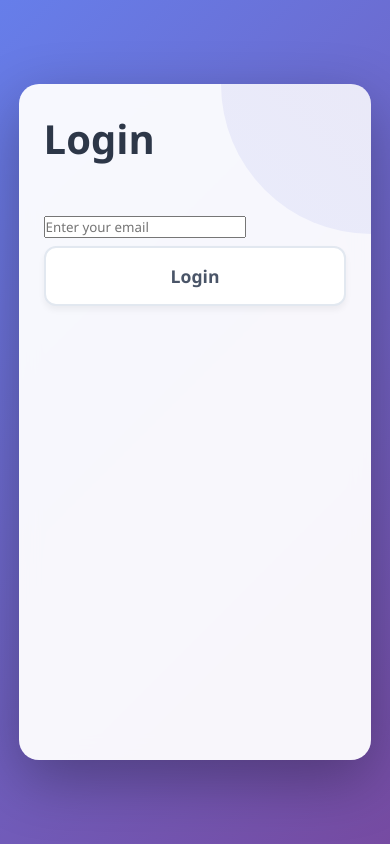
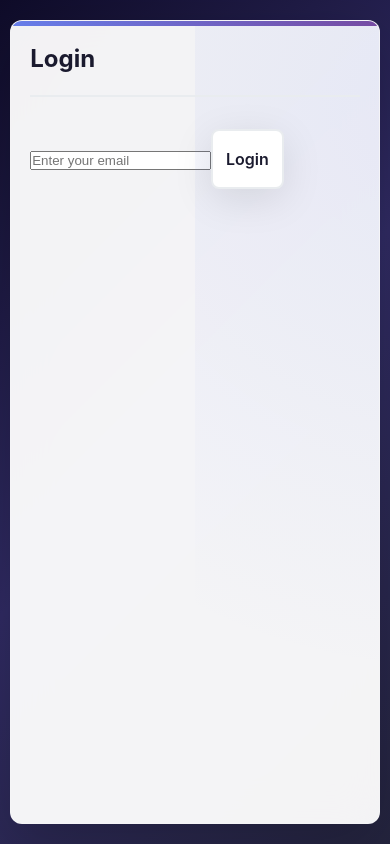
Before and after one commit to Nandan9712/stock-dashboard-frontend, a React app: page / in a window 390 px wide. Built offline with nearby package versions, Linux system fonts and the light colour scheme; the HTML template or start-up script is replaced by a standard one.

Commit message:
update UI

```diff
--- a/src/styles.css
+++ b/src/styles.css
@@ -1,271 +1,413 @@
-/* Modern Reset */
+/* ===== RESET & BASE STYLES ===== */
+:root {
+  --primary: #4361ee;
+  --primary-dark: #3a56d4;
+  --secondary: #7209b7;
+  --accent: #4cc9f0;
+  --success: #4bb543;
+  --danger: #ff4757;
+  --warning: #ffa502;
+  --dark: #1a1a2e;
+  --darker: #16213e;
+  --light: #f8f9fa;
+  --gray: #6c757d;
+  --gray-light: #e9ecef;
+  --gradient: linear-gradient(135deg, #667eea 0%, #764ba2 100%);
+  --card-bg: rgba(255, 255, 255, 0.95);
+  --radius: 16px;
+  --radius-sm: 8px;
+  --shadow: 0 10px 40px rgba(0, 0, 0, 0.1);
+  --shadow-lg: 0 20px 60px rgba(0, 0, 0, 0.2);
+  --shadow-hover: 0 15px 50px rgba(0, 0, 0, 0.15);
+  --transition: all 0.3s cubic-bezier(0.4, 0, 0.2, 1);
+}
+
 * {
   margin: 0;
   padding: 0;
   box-sizing: border-box;
-  font-family: 'Segoe UI', Tahoma, Geneva, Verdana, sans-serif;
+}
+
+html {
+  font-size: 16px;
 }
 
 body {
-  background: linear-gradient(135deg, #667eea 0%, #764ba2 100%);
+  font-family: 'Inter', -apple-system, BlinkMacSystemFont, 'Segoe UI', Roboto, sans-serif;
+  background: linear-gradient(135deg, #0f0c29 0%, #302b63 50%, #24243e 100%);
+  color: #fff;
   min-height: 100vh;
-  display: flex;
-  align-items: center;
-  justify-content: center;
+  line-height: 1.6;
   padding: 20px;
+  overflow-x: hidden;
 }
 
-/* Main Container */
+/* ===== MAIN CONTAINER ===== */
+#root {
+  max-width: 1400px;
+  margin: 0 auto;
+  width: 100%;
+}
+
 .container {
-  background: rgba(255, 255, 255, 0.95);
-  backdrop-filter: blur(10px);
-  border-radius: 20px;
-  box-shadow: 0 20px 60px rgba(0, 0, 0, 0.3);
-  padding: 40px;
-  width: 100%;
-  max-width: 1200px;
-  min-height: 80vh;
+  background: var(--card-bg);
+  backdrop-filter: blur(20px);
+  -webkit-backdrop-filter: blur(20px);
+  border-radius: var(--radius);
+  box-shadow: var(--shadow-lg);
+  border: 1px solid rgba(255, 255, 255, 0.1);
+  padding: 2rem;
+  min-height: calc(100vh - 40px);
   position: relative;
   overflow: hidden;
+  animation: fadeIn 0.8s ease-out;
 }
 
 .container::before {
   content: '';
   position: absolute;
   top: 0;
+  left: 0;
   right: 0;
-  width: 300px;
-  height: 300px;
-  background: linear-gradient(45deg, #667eea, #764ba2);
-  border-radius: 50%;
-  transform: translate(150px, -150px);
-  opacity: 0.1;
+  height: 5px;
+  background: var(--gradient);
+  z-index: 10;
+}
+
+.container::after {
+  content: '';
+  position: absolute;
+  top: -50%;
+  right: -50%;
+  width: 100%;
+  height: 200%;
+  background: radial-gradient(circle at 70% 30%, rgba(102, 126, 234, 0.1) 0%, transparent 50%);
   z-index: 0;
 }
 
-/* Header Section */
-.container h2:first-of-type {
-  color: #2d3748;
-  font-size: 2.5rem;
-  font-weight: 700;
-  margin-bottom: 30px;
+/* ===== HEADER SECTION ===== */
+.container > h2:first-of-type {
   display: flex;
   justify-content: space-between;
   align-items: center;
+  color: var(--dark);
+  font-size: clamp(1.8rem, 4vw, 2.5rem);
+  margin-bottom: 2rem;
+  padding-bottom: 1.5rem;
+  border-bottom: 2px solid var(--gray-light);
   position: relative;
   z-index: 1;
 }
 
-/* User Email in Welcome */
-.container h2:first-of-type::after {
-  content: attr(data-user);
-  color: #667eea;
-  font-weight: 600;
-  font-size: 1.5rem;
+.container > h2:first-of-type span {
+  color: var(--primary);
+  font-weight: 700;
+  background: linear-gradient(90deg, var(--primary), var(--secondary));
+  -webkit-background-clip: text;
+  -webkit-text-fill-color: transparent;
+  background-clip: text;
 }
 
-/* Logout Button */
+/* ===== LOGOUT BUTTON ===== */
 .logout-btn {
-  background: linear-gradient(135deg, #f56565, #e53e3e);
+  background: linear-gradient(135deg, var(--danger), #ff6b81);
   color: white;
   border: none;
-  padding: 12px 28px;
+  padding: 0.8rem 1.8rem;
   border-radius: 50px;
   font-weight: 600;
   font-size: 0.95rem;
   cursor: pointer;
-  transition: all 0.3s ease;
-  box-shadow: 0 4px 15px rgba(245, 101, 101, 0.3);
+  transition: var(--transition);
+  box-shadow: 0 5px 20px rgba(255, 71, 87, 0.3);
+  position: relative;
+  overflow: hidden;
+  z-index: 1;
+  display: inline-flex;
+  align-items: center;
+  gap: 8px;
+}
+
+.logout-btn::before {
+  content: '';
+  position: absolute;
+  top: 0;
+  left: -100%;
+  width: 100%;
+  height: 100%;
+  background: linear-gradient(90deg, transparent, rgba(255, 255, 255, 0.2), transparent);
+  transition: 0.5s;
+  z-index: -1;
+}
+
+.logout-btn:hover {
+  transform: translateY(-3px);
+  box-shadow: 0 10px 30px rgba(255, 71, 87, 0.4);
+}
+
+.logout-btn:hover::before {
+  left: 100%;
+}
+
+.logout-btn:active {
+  transform: translateY(-1px);
+}
+
+/* ===== STOCK BUTTONS SECTION ===== */
+.container > h3:nth-of-type(1) {
+  color: var(--dark);
+  font-size: clamp(1.3rem, 3vw, 1.8rem);
+  margin: 2.5rem 0 1.5rem;
+  position: relative;
+  z-index: 1;
+  display: flex;
+  align-items: center;
+  gap: 12px;
+}
+
+.container > h3:nth-of-type(1)::before {
+  content: '📈';
+  font-size: 1.5rem;
+}
+
+/* Stock Buttons Grid */
+.stock-buttons-grid {
+  display: grid;
+  grid-template-columns: repeat(auto-fill, minmax(150px, 1fr));
+  gap: 1rem;
+  margin-bottom: 3rem;
+}
+
+.container > button:not(.logout-btn) {
+  background: white;
+  border: 2px solid var(--gray-light);
+  color: var(--dark);
+  padding: 1rem;
+  border-radius: var(--radius-sm);
+  font-size: 1.1rem;
+  font-weight: 600;
+  cursor: pointer;
+  transition: var(--transition);
+  box-shadow: var(--shadow);
+  position: relative;
+  overflow: hidden;
+  z-index: 1;
+  min-height: 70px;
+}
+
+.container > button:not(.logout-btn):hover {
+  background: var(--gradient);
+  color: white;
+  border-color: transparent;
+  transform: translateY(-5px);
+  box-shadow: var(--shadow-hover);
+}
+
+.container > button:not(.logout-btn):active {
+  transform: translateY(-2px);
+}
+
+/* ===== SUBSCRIBED STOCKS SECTION ===== */
+.container > h2:nth-of-type(2) {
+  color: var(--dark);
+  font-size: clamp(1.5rem, 3vw, 2rem);
+  margin: 2.5rem 0 1.5rem;
+  padding-top: 1.5rem;
+  border-top: 2px solid var(--gray-light);
   position: relative;
   z-index: 1;
 }
 
-.logout-btn:hover {
-  transform: translateY(-2px);
-  box-shadow: 0 8px 25px rgba(245, 101, 101, 0.4);
-}
-
-/* Stock Subscription Section */
-.container h3:nth-of-type(1) {
-  color: #4a5568;
-  font-size: 1.8rem;
-  margin: 40px 0 25px;
-  position: relative;
-  z-index: 1;
-}
-
-/* Stock Buttons Grid */
-.container > button {
-  background: white;
-  border: 2px solid #e2e8f0;
-  color: #4a5568;
-  padding: 16px 24px;
-  margin: 8px;
-  border-radius: 12px;
-  font-size: 1.1rem;
-  font-weight: 600;
-  cursor: pointer;
-  transition: all 0.3s ease;
-  box-shadow: 0 4px 6px rgba(0, 0, 0, 0.05);
-  position: relative;
-  z-index: 1;
-}
-
-.container > button:hover {
-  background: linear-gradient(135deg, #667eea, #764ba2);
-  color: white;
-  border-color: transparent;
-  transform: translateY(-3px);
-  box-shadow: 0 10px 20px rgba(102, 126, 234, 0.3);
-}
-
-.container > button:active {
-  transform: translateY(-1px);
-}
-
-/* Stock List Section */
-.container h2:nth-of-type(2) {
-  color: #2d3748;
-  font-size: 2rem;
-  margin: 50px 0 30px;
-  padding-top: 30px;
-  border-top: 2px solid #e2e8f0;
-  position: relative;
-  z-index: 1;
+/* Stock Cards Grid */
+.stock-cards-grid {
+  display: grid;
+  grid-template-columns: repeat(auto-fill, minmax(350px, 1fr));
+  gap: 2rem;
+  margin-top: 1.5rem;
 }
 
 /* Individual Stock Card */
 .subscribed > div {
   background: white;
-  border-radius: 16px;
-  padding: 25px;
-  margin-bottom: 30px;
-  box-shadow: 0 10px 30px rgba(0, 0, 0, 0.08);
-  border: 1px solid #e2e8f0;
-  transition: all 0.3s ease;
+  border-radius: var(--radius);
+  padding: 1.8rem;
+  box-shadow: var(--shadow);
+  border: 1px solid var(--gray-light);
+  transition: var(--transition);
   position: relative;
+  overflow: hidden;
   z-index: 1;
 }
 
-.subscribed > div:hover {
-  transform: translateY(-5px);
-  box-shadow: 0 15px 40px rgba(0, 0, 0, 0.12);
-  border-color: #cbd5e0;
+.subscribed > div::before {
+  content: '';
+  position: absolute;
+  top: 0;
+  left: 0;
+  right: 0;
+  height: 4px;
+  background: var(--gradient);
+  border-radius: var(--radius) var(--radius) 0 0;
 }
 
-/* Stock Name and Price */
+.subscribed > div:hover {
+  transform: translateY(-8px);
+  box-shadow: var(--shadow-hover);
+  border-color: var(--primary);
+}
+
+/* Stock Header */
 .subscribed h3 {
-  color: #2d3748;
-  font-size: 1.6rem;
-  margin-bottom: 15px;
+  color: var(--dark);
+  font-size: 1.5rem;
+  margin-bottom: 1rem;
   display: flex;
   justify-content: space-between;
   align-items: center;
 }
 
-.subscribed h3 span {
-  background: linear-gradient(135deg, #48bb78, #38a169);
+.stock-price {
+  background: var(--gradient);
   color: white;
-  padding: 8px 20px;
+  padding: 0.5rem 1.2rem;
   border-radius: 50px;
   font-size: 1.4rem;
   font-weight: 700;
-  box-shadow: 0 4px 15px rgba(72, 187, 120, 0.3);
+  box-shadow: 0 5px 15px rgba(102, 126, 234, 0.3);
+  display: inline-flex;
+  align-items: center;
+  gap: 5px;
+}
+
+.stock-price::after {
+  content: ' USD';
+  font-size: 0.9rem;
+  opacity: 0.9;
+  font-weight: 500;
 }
 
 /* Graph Container */
 .subscribed > div > div:last-child {
-  background: #f7fafc;
-  border-radius: 12px;
-  padding: 20px;
-  border: 1px solid #e2e8f0;
-  margin-top: 20px;
+  background: #f8f9ff;
+  border-radius: var(--radius-sm);
+  padding: 1.2rem;
+  border: 1px solid var(--gray-light);
+  margin-top: 1.5rem;
+  height: 180px;
 }
 
-/* Loading State */
-.loading-text {
-  color: #718096;
-  font-size: 1.5rem;
+/* ===== LOADING STATE ===== */
+.loading-state {
   text-align: center;
-  padding: 60px 0;
-  animation: pulse 1.5s ease-in-out infinite;
+  padding: 4rem 2rem;
+  color: var(--gray);
+  font-size: 1.2rem;
+  display: flex;
+  flex-direction: column;
+  align-items: center;
+  gap: 1.5rem;
 }
 
-@keyframes pulse {
-  0%, 100% { opacity: 0.6; }
-  50% { opacity: 1; }
+.loading-spinner {
+  width: 50px;
+  height: 50px;
+  border: 3px solid var(--gray-light);
+  border-top-color: var(--primary);
+  border-radius: 50%;
+  animation: spin 1s linear infinite;
 }
 
-/* Modern Popup */
+/* ===== MODERN POPUP ===== */
 .popup {
   position: fixed;
   top: 0;
   left: 0;
   width: 100%;
   height: 100%;
-  background: rgba(0, 0, 0, 0.7);
-  backdrop-filter: blur(5px);
+  background: rgba(0, 0, 0, 0.85);
+  backdrop-filter: blur(10px);
+  -webkit-backdrop-filter: blur(10px);
   display: flex;
   justify-content: center;
   align-items: center;
-  z-index: 1000;
+  z-index: 9999;
+  padding: 20px;
   animation: fadeIn 0.3s ease;
 }
 
 .popup-box {
-  background: linear-gradient(135deg, white, #f8fafc);
-  padding: 40px;
-  border-radius: 20px;
+  background: linear-gradient(135deg, var(--card-bg), rgba(255, 255, 255, 0.98));
+  padding: 2.5rem;
+  border-radius: var(--radius);
   text-align: center;
-  width: 90%;
-  max-width: 400px;
-  box-shadow: 0 25px 50px rgba(0, 0, 0, 0.3);
+  width: 100%;
+  max-width: 450px;
+  box-shadow: var(--shadow-lg);
+  border: 1px solid rgba(255, 255, 255, 0.2);
   animation: slideUp 0.4s cubic-bezier(0.68, -0.55, 0.265, 1.55);
-  border: 1px solid rgba(255, 255, 255, 0.2);
+  position: relative;
+  overflow: hidden;
+}
+
+.popup-box::before {
+  content: '';
+  position: absolute;
+  top: 0;
+  left: 0;
+  right: 0;
+  height: 5px;
+  background: var(--gradient);
 }
 
 .popup-box h3 {
-  color: #2d3748;
+  color: var(--dark);
   font-size: 1.5rem;
-  margin-bottom: 25px;
+  margin-bottom: 1.8rem;
   font-weight: 600;
 }
 
+.popup-buttons {
+  display: flex;
+  gap: 1rem;
+  justify-content: center;
+  margin-top: 2rem;
+}
+
 .popup-box button {
-  margin: 10px;
-  padding: 12px 30px;
+  padding: 0.9rem 2rem;
   border: none;
   border-radius: 50px;
   font-weight: 600;
   font-size: 1rem;
   cursor: pointer;
-  transition: all 0.3s ease;
+  transition: var(--transition);
+  min-width: 120px;
 }
 
 .popup-box button:first-child {
-  background: linear-gradient(135deg, #667eea, #764ba2);
+  background: var(--gradient);
   color: white;
-  box-shadow: 0 6px 20px rgba(102, 126, 234, 0.4);
+  box-shadow: 0 5px 20px rgba(102, 126, 234, 0.4);
 }
 
 .popup-box button:first-child:hover {
-  transform: translateY(-2px);
+  transform: translateY(-3px);
   box-shadow: 0 10px 25px rgba(102, 126, 234, 0.5);
 }
 
 .popup-box button.logout-btn {
-  background: #edf2f7;
-  color: #718096;
+  background: var(--gray-light);
+  color: var(--gray);
   box-shadow: 0 4px 15px rgba(0, 0, 0, 0.05);
 }
 
 .popup-box button.logout-btn:hover {
   background: #e2e8f0;
-  color: #4a5568;
-  transform: translateY(-2px);
+  color: var(--dark);
+  transform: translateY(-3px);
 }
 
-/* Animations */
+/* ===== ANIMATIONS ===== */
 @keyframes fadeIn {
   from { opacity: 0; }
   to { opacity: 1; }
@@ -274,7 +416,7 @@ body {
 @keyframes slideUp {
   from {
     opacity: 0;
-    transform: translateY(30px) scale(0.9);
+    transform: translateY(40px) scale(0.95);
   }
   to {
     opacity: 1;
@@ -282,82 +424,256 @@ body {
   }
 }
 
-/* Responsive Design */
+@keyframes spin {
+  to { transform: rotate(360deg); }
+}
+
+@keyframes pulse {
+  0%, 100% { transform: scale(1); }
+  50% { transform: scale(1.05); }
+}
+
+/* ===== RESPONSIVE DESIGN ===== */
+
+/* Tablet (768px and below) */
 @media (max-width: 768px) {
+  body {
+    padding: 15px;
+  }
+
+  .container {
+    padding: 1.5rem;
+  }
+
+  .container > h2:first-of-type {
+    flex-direction: column;
+    align-items: flex-start;
+    gap: 1rem;
+    padding-bottom: 1rem;
+  }
+
+  .stock-buttons-grid {
+    grid-template-columns: repeat(auto-fill, minmax(120px, 1fr));
+    gap: 0.8rem;
+  }
+
+  .stock-cards-grid {
+    grid-template-columns: 1fr;
+    gap: 1.5rem;
+  }
+
+  .container > button:not(.logout-btn) {
+    min-height: 60px;
+    font-size: 1rem;
+    padding: 0.8rem;
+  }
+
+  .subscribed > div {
+    padding: 1.5rem;
+  }
+
+  .subscribed h3 {
+    flex-direction: column;
+    align-items: flex-start;
+    gap: 0.8rem;
+  }
+
+  .stock-price {
+    align-self: flex-start;
+  }
+
+  .popup-box {
+    padding: 2rem 1.5rem;
+  }
+
+  .popup-buttons {
+    flex-direction: column;
+  }
+
+  .popup-box button {
+    width: 100%;
+  }
+}
+
+/* Mobile (480px and below) */
+@media (max-width: 480px) {
   body {
     padding: 10px;
   }
 
   .container {
-    padding: 25px;
+    padding: 1.2rem;
+    border-radius: 12px;
   }
 
-  .container h2:first-of-type {
-    flex-direction: column;
-    align-items: flex-start;
-    gap: 15px;
+  .stock-buttons-grid {
+    grid-template-columns: repeat(2, 1fr);
   }
 
-  .container > button {
-    width: calc(50% - 16px);
-    margin: 8px;
-    display: inline-block;
+  .container > h2:first-of-type {
+    font-size: 1.5rem;
   }
 
-  .subscribed h3 {
-    flex-direction: column;
-    align-items: flex-start;
-    gap: 10px;
+  .container > h3:nth-of-type(1) {
+    font-size: 1.2rem;
+  }
+
+  .logout-btn {
+    padding: 0.7rem 1.5rem;
+    font-size: 0.9rem;
+  }
+
+  .stock-price {
+    font-size: 1.2rem;
+    padding: 0.4rem 1rem;
+  }
+
+  .subscribed > div > div:last-child {
+    height: 150px;
+    padding: 1rem;
   }
 }
 
-@media (max-width: 480px) {
-  .container > button {
-    width: 100%;
-    margin: 8px 0;
+/* Desktop Large Screens (1200px and above) */
+@media (min-width: 1200px) {
+  .container {
+    padding: 3rem;
   }
 
-  .popup-box {
-    padding: 30px 20px;
+  .stock-cards-grid {
+    grid-template-columns: repeat(auto-fit, minmax(400px, 1fr));
+  }
+
+  .stock-buttons-grid {
+    grid-template-columns: repeat(5, 1fr);
+  }
+
+  .subscribed > div {
+    padding: 2rem;
+  }
+
+  .subscribed > div > div:last-child {
+    height: 200px;
   }
 }
 
-/* Stock price colors based on value */
-.subscribed h3 span {
-  background: linear-gradient(135deg, #48bb78, #38a169);
+/* Ultra Wide Screens */
+@media (min-width: 1600px) {
+  #root {
+    max-width: 1600px;
+  }
+
+  .stock-cards-grid {
+    grid-template-columns: repeat(auto-fit, minmax(450px, 1fr));
+  }
 }
 
-.subscribed h3 span:contains("Waiting") {
-  background: #a0aec0;
+/* ===== UTILITY CLASSES ===== */
+.stock-status {
+  display: inline-block;
+  padding: 0.3rem 0.8rem;
+  border-radius: 20px;
+  font-size: 0.85rem;
+  font-weight: 600;
+  margin-left: 10px;
 }
 
-/* Graph improvements */
-canvas {
-  width: 100% !important;
-  height: 200px !important;
+.stock-status.up {
+  background: rgba(75, 181, 67, 0.15);
+  color: var(--success);
 }
 
-/* Ensure proper z-index layering */
-.container > * {
-  position: relative;
-  z-index: 1;
+.stock-status.down {
+  background: rgba(255, 71, 87, 0.15);
+  color: var(--danger);
 }
 
-/* Custom scrollbar */
+/* Custom Scrollbar */
 ::-webkit-scrollbar {
   width: 8px;
+  height: 8px;
 }
 
 ::-webkit-scrollbar-track {
-  background: #f1f1f1;
+  background: rgba(255, 255, 255, 0.1);
   border-radius: 10px;
 }
 
 ::-webkit-scrollbar-thumb {
-  background: linear-gradient(135deg, #667eea, #764ba2);
+  background: var(--gradient);
   border-radius: 10px;
 }
 
 ::-webkit-scrollbar-thumb:hover {
-  background: linear-gradient(135deg, #5a6fd8, #6b4099);
+  background: linear-gradient(135deg, var(--primary-dark), #6b4099);
 }
+
+/* ===== LOGIN COMPONENT STYLES ===== */
+.login-container {
+  display: flex;
+  justify-content: center;
+  align-items: center;
+  min-height: 100vh;
+  padding: 20px;
+}
+
+/* ===== STOCK GRAPH STYLES ===== */
+.chart-container {
+  position: relative;
+  height: 100%;
+  width: 100%;
+}
+
+canvas {
+  width: 100% !important;
+  height: 100% !important;
+}
+
+/* ===== PRICE ANIMATION ===== */
+@keyframes priceChange {
+  0% { transform: scale(1); }
+  50% { transform: scale(1.1); }
+  100% { transform: scale(1); }
+}
+
+.price-update {
+  animation: priceChange 0.5s ease;
+}
+
+/* ===== DARK MODE SUPPORT ===== */
+@media (prefers-color-scheme: dark) {
+  :root {
+    --dark: #f8f9fa;
+    --darker: #e9ecef;
+    --card-bg: rgba(30, 30, 46, 0.95);
+    --gray-light: rgba(255, 255, 255, 0.1);
+    --light: #1a1a2e;
+  }
+
+  .container {
+    background: var(--card-bg);
+    color: white;
+  }
+
+  .container > h2:first-of-type,
+  .container > h3,
+  .subscribed h3,
+  .popup-box h3 {
+    color: white;
+  }
+
+  .subscribed > div {
+    background: rgba(40, 40, 60, 0.8);
+    border-color: rgba(255, 255, 255, 0.1);
+  }
+
+  .container > button:not(.logout-btn) {
+    background: rgba(40, 40, 60, 0.8);
+    border-color: rgba(255, 255, 255, 0.1);
+    color: white;
+  }
+
+  .popup-box {
+    background: rgba(30, 30, 46, 0.95);
+  }
+}
```
